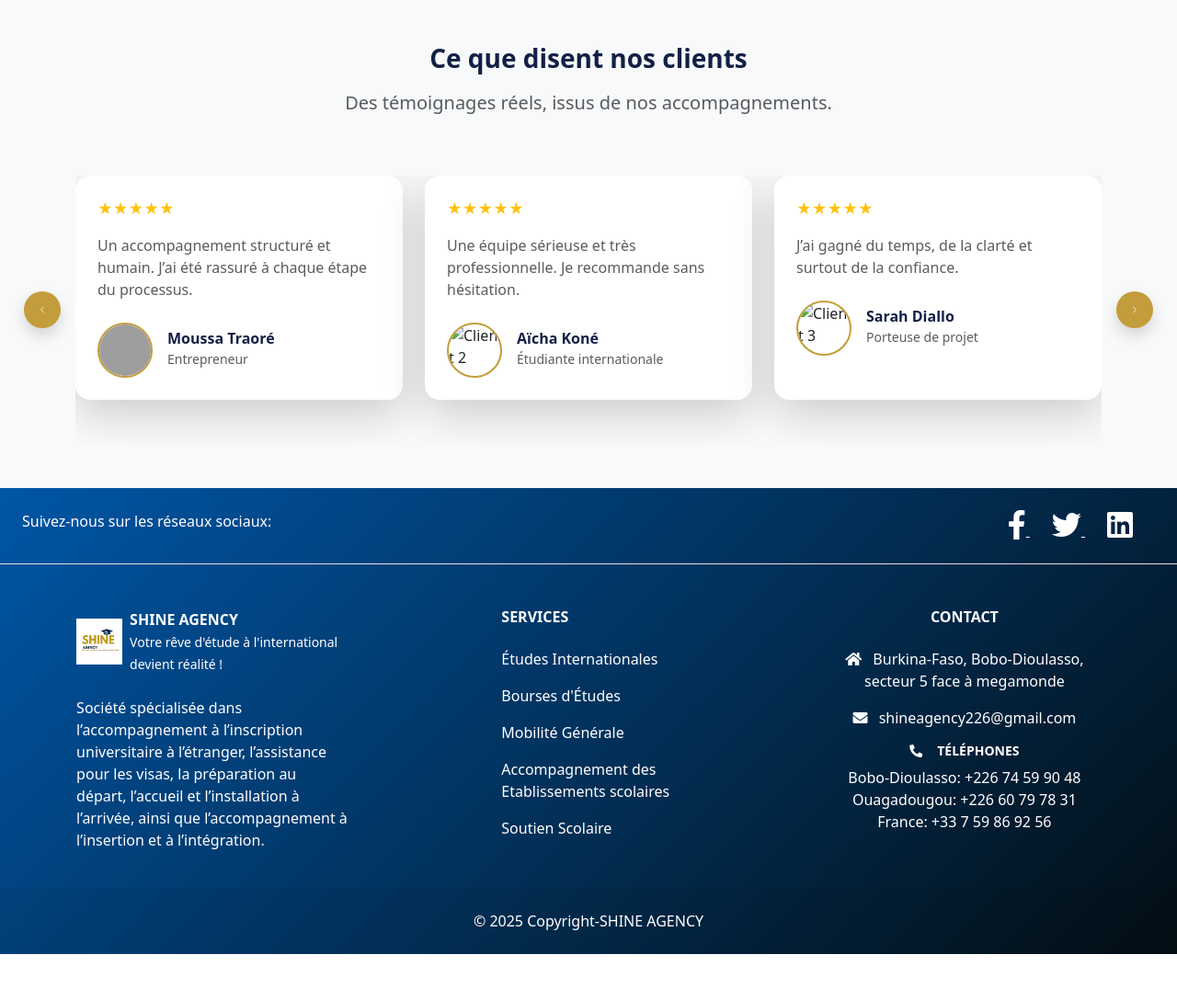
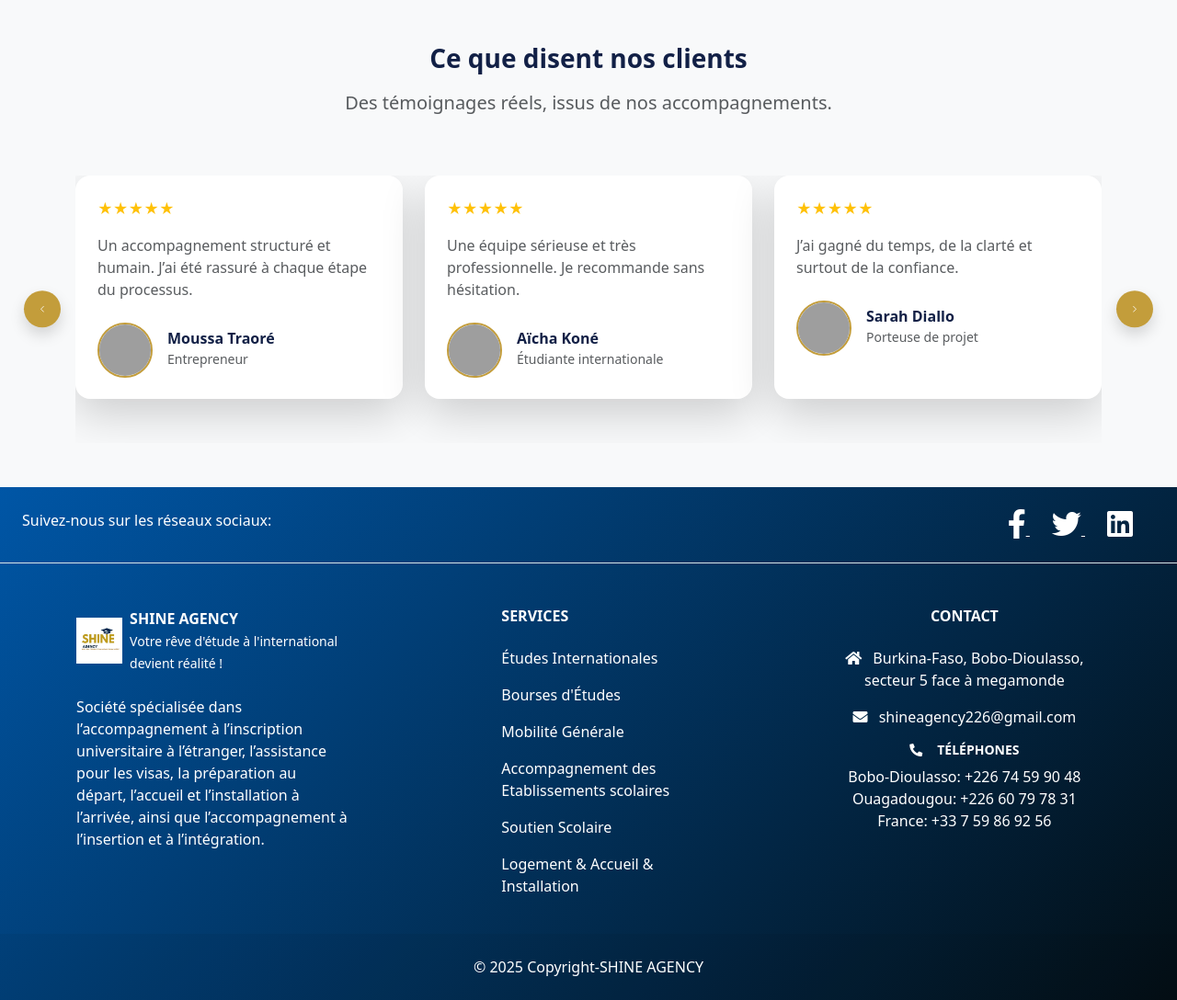
Before and after one commit to Lazare-tech/Shine, a Django app: page / in a window 1280 px wide. Shown: the part 2517-3605 px from the top of the page at 92% size. Before the commit the page ends 3555 px from the top, so only its background shows below. Run offline with Django 4.2, Linux system fonts and the light colour scheme; some libraries are stand-ins or nearby versions; grey boxes are pictures that could not be loaded.

Commit message:
responsive en cours

```diff
--- a/shine/templates/shine/body/about.html
+++ b/shine/templates/shine/body/about.html
@@ -277,7 +277,7 @@
 
                         <div class="col-md-6 col-lg-4">
                             <div class="card p-4 shadow-lg h-100 border-0 text-center">
-                                <img src="[URL_IMAGE_MEMBRE_4]" class="rounded-circle mx-auto mb-3" alt="[Nom du Membre 4]" style="width: 120px; height: 120px; object-fit: cover; border: 3px solid #c39d3b;">
+                                <img src="{% static 'images/profil1.jpg' %}" class="rounded-circle mx-auto mb-3" alt="[Nom du Membre 4]" style="width: 120px; height: 120px; object-fit: cover; border: 3px solid #c39d3b;">
                                 <h5 class="fw-bold mb-0" style="color:#122046;">[Nom Prénom du Membre 4]</h5>
                                 <p class="small text-uppercase fw-semibold mb-3" style="color:#c39d3b;">[Nom du post]</p>
                             </div>
@@ -285,7 +285,7 @@
 
                         <div class="col-md-6 col-lg-4">
                             <div class="card p-4 shadow-lg h-100 border-0 text-center">
-                                <img src="[URL_IMAGE_MEMBRE_5]" class="rounded-circle mx-auto mb-3" alt="[Nom du Membre 5]" style="width: 120px; height: 120px; object-fit: cover; border: 3px solid #c39d3b;">
+                                <img src="{% static 'images/profil2.jpg' %}" class="rounded-circle mx-auto mb-3" alt="[Nom du Membre 5]" style="width: 120px; height: 120px; object-fit: cover; border: 3px solid #c39d3b;">
                                 <h5 class="fw-bold mb-0" style="color:#122046;">[Nom Prénom du Membre 5]</h5>
                                 <p class="small text-uppercase fw-semibold mb-3 text-title-gold">[Nom deu post]</p>
                             </div>
@@ -293,7 +293,7 @@
 
                         <div class="col-md-6 col-lg-4">
                             <div class="card p-4 shadow-lg h-100 border-0 text-center">
-                                <img src="[URL_IMAGE_MEMBRE_6]" class="rounded-circle mx-auto mb-3" alt="[Nom du Membre 6]" style="width: 120px; height: 120px; object-fit: cover; border: 3px solid #c39d3b;">
+                                <img src="{% static 'images/profile3.jpg' %}" class="rounded-circle mx-auto mb-3" alt="[Nom du Membre 6]" style="width: 120px; height: 120px; object-fit: cover; border: 3px solid #c39d3b;">
                                 <h5 class="fw-bold mb-0" style="color:#122046;">[Nom Prénom du Membre 6]</h5>
                                 <p class="small text-uppercase fw-semibold mb-3 tex-title-gold">[Nom du post]</p>
                             </div>
--- a/shine/templates/shine/body/index.html
+++ b/shine/templates/shine/body/index.html
@@ -441,7 +441,7 @@
                 <div class="card p-4 shadow-sm bg-white">
                     <h5 class="mb-3 fw-bold text-title-blue">Abonnez-vous à la Newsletter</h5>
                     <div class="input-group">
-                        <input type="email" class="form-control form-control-lg" placeholder="Votre adresse email">
+                        <input type="email" class="form-control form-control-lg form-control-email-news" placeholder="Votre adresse email">
                         <button class="btn btn-responsive-warning" type="button">S'abonner</button>
                     </div>
                     <small class="form-text text-muted mt-2">
@@ -454,7 +454,7 @@
             <div class="col-lg-6">
                 <h4 class="fw-bold mb-4 text-center text-lg-start text-title-blue">Blog / Actualités Récentes</h4>
 
-                <div class="d-flex  gap-3 flex-row">
+                <div class="d-flex  gap-3 flex-custom-card r">
 
                     <!-- CARD 1 -->
                     <div class="custom-blog-card shadow-sm">
@@ -499,60 +499,6 @@
     </div>
 </section>
 
-<style>
-.custom-blog-card {
-    width: 33%;
-    background: #fff;
-    border-radius: 12px;
-    overflow: hidden;
-    border-left: 5px solid var(--shine-gold);
-    transition: 0.3s ease;
-}
-
-.custom-blog-card:hover {
-    transform: translateY(-4px);
-    box-shadow: 0 12px 30px rgba(0,0,0,0.12);
-}
-
-.blog-img {
-    width: 100%;
-    height: 140px;
-    object-fit: cover;
-}
-
-/* Positionnement extrême des boutons carousel */
-#testimonialCarousel .carousel-control-prev,
-#testimonialCarousel .carousel-control-next {
-  width: 48px;
-  top: 50%;
-  transform: translateY(-50%);
-  opacity: 1;
-}
-
-/* Extrême gauche */
-#testimonialCarousel .carousel-control-prev {
-  left: -60px;
-}
-
-/* Extrême droite */
-#testimonialCarousel .carousel-control-next {
-  right: -60px;
-}
-
-/* Mobile : boutons légèrement rentrés */
-@media (max-width: 767.98px) {
-  #testimonialCarousel .carousel-control-prev {
-    left: -10px;
-  }
-
-  #testimonialCarousel .carousel-control-next {
-    right: -10px;
-  }
-}
-
-
-
-</style>
 
 <section class="py-5" style="background-color:#f8f9fa;">
   <div class="container">
@@ -580,7 +526,7 @@
 
             <!-- AVIS 1 -->
             <div class="col-md-6 col-lg-4">
-              <div class="card h-100 p-4 border-0 shadow-lg rounded-4 testimonial-card">
+              <div class="card  p-4 border-0 shadow-lg rounded-4 testimonial-card">
                 <div class="text-warning mb-3">★★★★★</div>
                 <p class="text-muted mb-4">
                   Un accompagnement structuré et humain.
@@ -588,9 +534,9 @@
                 </p>
                 <div class="d-flex align-items-center">
                   <img src="{% static 'images/profil1.jpg' %}"
-                       class="rounded-circle me-3"
+                       class="rounded-circle me-3 icon-user"
                        alt="Client 1"
-                       style="width:60px;height:60px;object-fit:cover;border:2px solid #c39d3b;">
+                       >
                   <div>
                     <h6 class="fw-bold mb-0" style="color:#122046;">Moussa Traoré</h6>
                     <small class="text-muted">Entrepreneur</small>
@@ -601,17 +547,17 @@
 
             <!-- AVIS 2 -->
             <div class="col-md-6 col-lg-4">
-              <div class="card h-100 p-4 border-0 shadow-lg rounded-4 testimonial-card">
+              <div class="card  p-4 border-0 shadow-lg rounded-4 testimonial-card">
                 <div class="text-warning mb-3">★★★★★</div>
                 <p class="text-muted mb-4">
                   Une équipe sérieuse et très professionnelle.
                   Je recommande sans hésitation.
                 </p>
                 <div class="d-flex align-items-center">
-                  <img src="https://via.placeholder.com/60"
-                       class="rounded-circle me-3"
+                  <img src="{% static 'images/profile3.jpg' %}"
+                       class="rounded-circle me-3 icon-user"
                        alt="Client 2"
-                       style="width:60px;height:60px;object-fit:cover;border:2px solid #c39d3b;">
+                       >
                   <div>
                     <h6 class="fw-bold mb-0" style="color:#122046;">Aïcha Koné</h6>
                     <small class="text-muted">Étudiante internationale</small>
@@ -622,16 +568,16 @@
 
             <!-- AVIS 3 -->
             <div class="col-md-6 col-lg-4">
-              <div class="card h-100 p-4 border-0 shadow-lg rounded-4">
+              <div class="card  p-4 border-0 shadow-lg rounded-4 testimonial-card">
                 <div class="text-warning mb-3">★★★★★</div>
                 <p class="text-muted mb-4">
                   J’ai gagné du temps, de la clarté et surtout de la confiance.
                 </p>
                 <div class="d-flex align-items-center">
-                  <img src="https://via.placeholder.com/60"
-                       class="rounded-circle me-3"
+                  <img src="{% static 'images/profil2.jpg' %}"
+                       class="rounded-circle me-3 icon-user"
                        alt="Client 3"
-                       style="width:60px;height:60px;object-fit:cover;border:2px solid #c39d3b;">
+                       >
                   <div>
                     <h6 class="fw-bold mb-0" style="color:#122046;">Sarah Diallo</h6>
                     <small class="text-muted">Porteuse de projet</small>
@@ -649,16 +595,16 @@
 
             <!-- AVIS 4 -->
             <div class="col-md-6 col-lg-4">
-              <div class="card h-100 p-4 border-0 shadow-lg rounded-4 ">
+              <div class="card  p-4 border-0 shadow-lg rounded-4  testimonial-card">
                 <div class="text-warning mb-3">★★★★★</div>
                 <p class="text-muted mb-4">
                   Un suivi personnalisé et des conseils concrets.
                 </p>
                 <div class="d-flex align-items-center">
-                  <img src="https://via.placeholder.com/60"
-                       class="rounded-circle me-3"
+                  <img src="{% static 'images/profil1.jpg' %}"
+                       class="rounded-circle me-3 icon-user"
                        alt="Client 4"
-                       style="width:60px;height:60px;object-fit:cover;border:2px solid #c39d3b;">
+                       >
                   <div>
                     <h6 class="fw-bold mb-0" style="color:#122046;">Issa Ouédraogo</h6>
                     <small class="text-muted">Consultant</small>
@@ -669,16 +615,16 @@
 
             <!-- AVIS 5 -->
             <div class="col-md-6 col-lg-4">
-              <div class="card h-100 p-4 border-0 shadow-lg rounded-4 ">
+              <div class="card  p-4 border-0 shadow-lg rounded-4  testimonial-card">
                 <div class="text-warning mb-3">★★★★★</div>
                 <p class="text-muted mb-4">
                   Une expérience fluide du début à la fin.
                 </p>
                 <div class="d-flex align-items-center">
-                  <img src="https://via.placeholder.com/60"
-                       class="rounded-circle me-3"
+                  <img src="{% static 'images/profile3.jpg' %}"
+                       class="rounded-circle me-3 icon-user"
                        alt="Client 5"
-                       style="width:60px;height:60px;object-fit:cover;border:2px solid #c39d3b;">
+                       >
                   <div>
                     <h6 class="fw-bold mb-0" style="color:#122046;">Nadia Fall</h6>
                     <small class="text-muted">Chargée de projet</small>
@@ -689,16 +635,16 @@
 
             <!-- AVIS 6 -->
             <div class="col-md-6 col-lg-4">
-              <div class="card h-100 p-4 border-0 shadow-lg rounded-4 ">
+              <div class="card  p-4 border-0 shadow-lg rounded-4  testimonial-card">
                 <div class="text-warning mb-3">★★★★★</div>
                 <p class="text-muted mb-4">
                   Sérieux, humain et très efficace.
                 </p>
                 <div class="d-flex align-items-center">
-                  <img src="https://via.placeholder.com/60"
-                       class="rounded-circle me-3"
+                  <img src="{% static 'images/profil2.jpg' %}"
+                       class="rounded-circle me-3 icon-user"
                        alt="Client 6"
-                       style="width:60px;height:60px;object-fit:cover;border:2px solid #c39d3b;">
+                       >
                   <div>
                     <h6 class="fw-bold mb-0" style="color:#122046;">Jean Kouassi</h6>
                     <small class="text-muted">Chef d’entreprise</small>
--- a/shine/templates/shine/body/newsletter.html
+++ b/shine/templates/shine/body/newsletter.html
@@ -18,11 +18,11 @@
                 </button>
             </div>
 
-            <div class="card p-4 shadow-lg bg-white w-100" style="max-width: 600px;">
+            <div class="card p-3 shadow-lg bg-white w-100 " style="max-width: 550px;">
                 <h5 class="mb-3 fw-bold" style="color:#122046;">Abonnez-vous à la Newsletter</h5>
                 <div class="input-group">
-                    <input type="email" class="form-control form-control-lg" placeholder="Votre adresse email">
-                    <button class="btn" type="button" style="background-color: #c39d3b; color: white;">
+                    <input type="email" class="form-control form-control-lg form-control-email-news" placeholder="Votre adresse email">
+                    <button class="btn btn-sm" type="button" style="background-color: #c39d3b; color: white;">
                         S'abonner
                     </button>
                 </div>
--- a/shine/templates/shine/footer/footer.html
+++ b/shine/templates/shine/footer/footer.html
@@ -47,6 +47,7 @@ que l’accompagnement à l’insertion et à l’intégration.
             <p><a href="#" class="text-reset text-decoration-none">Mobilité Générale</a></p>
             <p><a href="#" class="text-reset text-decoration-none">Accompagnement des Etablissements scolaires</a></p>
             <p><a href="#" class="text-reset text-decoration-none">Soutien Scolaire</a></p>
+            <p><a href="#" class="text-reset text-decoration-none">  Logement & Accueil & Installation</a></p>
           </div>
 
           <div class="col-md-4 col-lg-4 col-xl-3 mx-auto mb-md-0 mb-4 text-center">
--- a/static/css/components/forms.css
+++ b/static/css/components/forms.css
@@ -14,3 +14,15 @@
     border-radius:12px;
     padding:12px;
 }
+@media (max-width: 767.98px) {
+
+
+    .form-control-email-news {
+        font-size: 0.875rem;   /* équivalent form-control-sm */
+        padding: 0.375rem 0.75rem;
+        height: auto;
+    }
+
+
+
+}
--- a/static/css/layout/hero.css
+++ b/static/css/layout/hero.css
@@ -191,6 +191,9 @@
 .text-title-blue {
     color: var(--shine-dark-blue);
 }
+.testimonial-card{
+    height: 243px;
+}
 @media (max-width: 767.98px) {
   .carousel-single-mobile .carousel-item .row > div {
     display: none;
@@ -200,3 +203,121 @@
     display: block;
   }
 }
+
+
+/* Positionnement extrême des boutons carousel */
+.icon-user{
+    width:60px;
+    height:60px;
+    object-fit:cover;
+    border:2px solid #c39d3b;
+}
+#testimonialCarousel .carousel-control-prev,
+#testimonialCarousel .carousel-control-next {
+  width: 48px;
+  top: 50%;
+  transform: translateY(-50%);
+  opacity: 1;
+}
+
+/* Extrême gauche */
+#testimonialCarousel .carousel-control-prev {
+  left: -60px;
+}
+
+/* Extrême droite */
+#testimonialCarousel .carousel-control-next {
+  right: -60px;
+}
+
+/* Mobile : boutons légèrement rentrés */
+@media (max-width: 767.98px) {
+  #testimonialCarousel .carousel-control-prev {
+    left: -10px;
+  }
+
+  #testimonialCarousel .carousel-control-next {
+    right: -10px;
+  }
+
+}
+/* ===== MOBILE ADAPTATION ===== */
+/* STRUCTURE DES CARDS BLOG */
+.custom-blog-card {
+    background: #fff;
+    border-radius: 16px;
+    overflow: hidden;
+    display: flex;
+    flex-direction: column;
+    width: 100%;
+}
+.flex-custom-card{
+    flex-direction: row;
+}
+@media (max-width: 767.98px) {
+
+    /* Colonne blog */
+
+    .custom-blog-card {
+         flex-direction: row;
+        align-items: stretch;
+        height: 120px;
+    }
+
+    /* Image à gauche */
+    .custom-blog-card .blog-img {
+        width: 100%;
+        height: 100%;
+        object-fit: cover;
+    }
+
+    /* Contenu à droite */
+    .custom-blog-card > div {
+        width: 100%;
+        padding: 12px !important;
+        display: flex;
+        flex-direction: column;
+        justify-content: space-between;
+    }
+
+    /* Texte optimisé mobile */
+    .custom-blog-card h6 {
+        font-size: 0.95rem;
+        line-height: 1.3;
+        margin-bottom: 4px;
+    }
+
+    .custom-blog-card p {
+        font-size: 0.8rem;
+        margin-bottom: 6px;
+    }
+
+    .custom-blog-card a.btn {
+        font-size: 0.75rem;
+        padding: 6px;
+    }
+
+    /* Les cards l'une sous l'autre */
+    .col-lg-6 .d-flex {
+        flex-direction: column;
+    }
+}
+
+.custom-blog-card {
+    background: #fff;
+    border-radius: 12px;
+    overflow: hidden;
+    border-left: 5px solid var(--shine-gold);
+    transition: 0.3s ease;
+}
+
+.custom-blog-card:hover {
+    transform: translateY(-4px);
+    box-shadow: 0 12px 30px rgba(0,0,0,0.12);
+}
+
+.blog-img {
+    width: 100%;
+    height: 140px;
+    object-fit: cover;
+}
```
